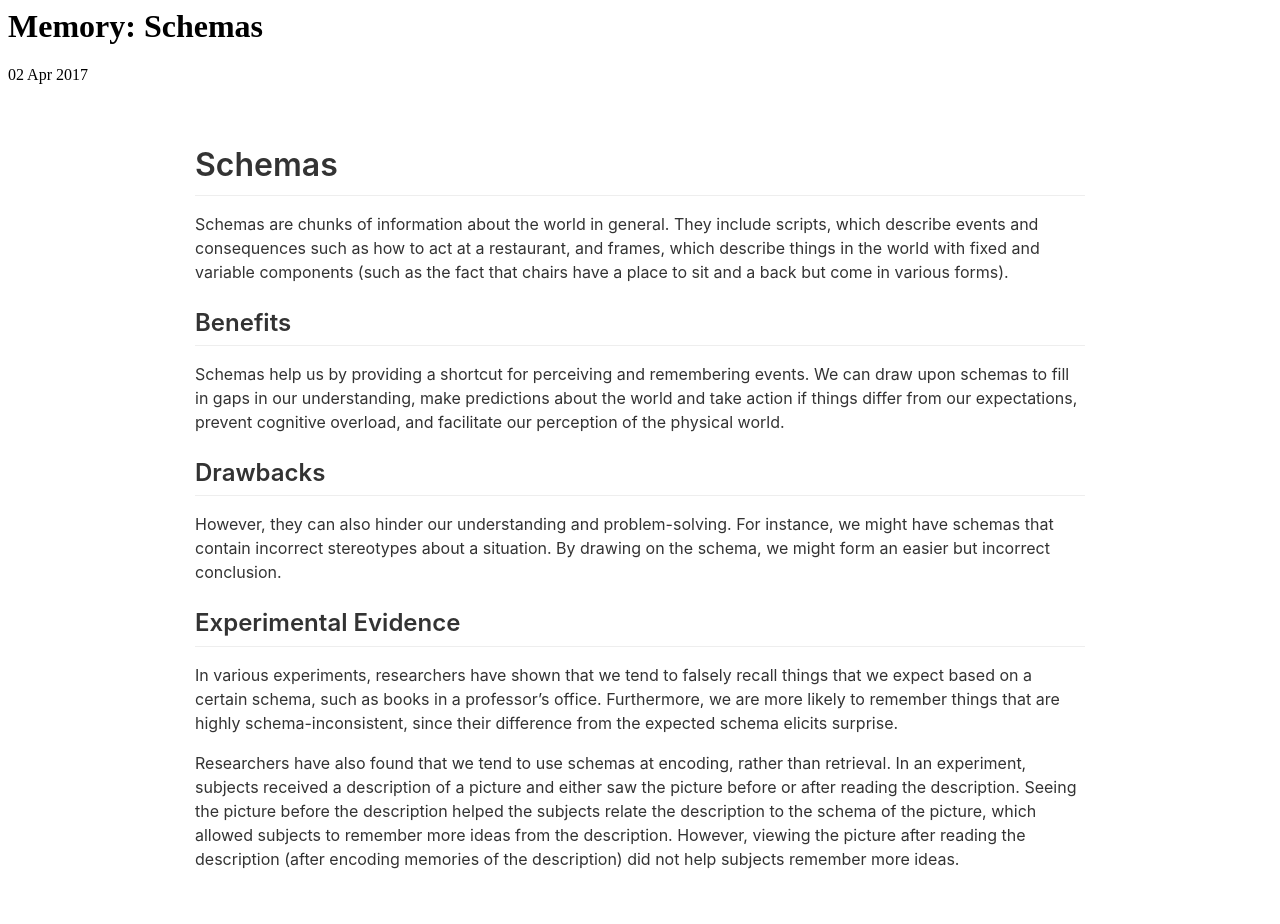
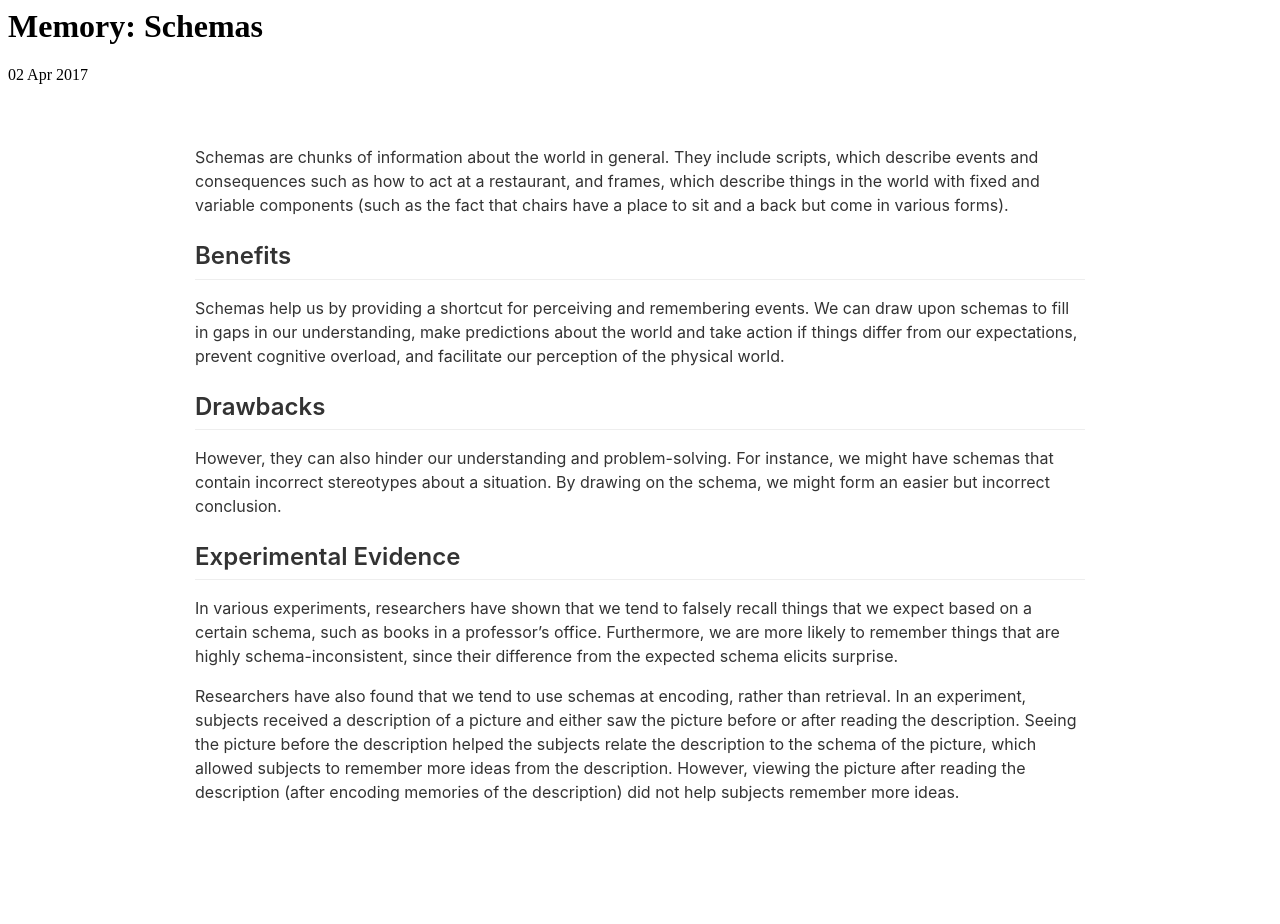
Before and after one commit to cchen23/cchen23.githhub.io, a Jekyll site: the page built from _posts/2017-04-02-mem-schemas.md, in a window 1280 px wide. Built offline with Jekyll 4.4.1, drawn with Linux system fonts in a browser that asks for light colours; after the commit the page ends 900 px from its top, so only the background shows below that.

Commit message:
Update 2017-04-02-mem-schemas.md

```diff
--- a/_posts/2017-04-02-mem-schemas.md
+++ b/_posts/2017-04-02-mem-schemas.md
@@ -5,8 +5,6 @@ date: 2017-04-02
 sources: lecture; text
 type: summary
 ---
-
-# Schemas
 
 Schemas are chunks of information about the world in general. They include scripts, which describe events and consequences such as how to act at a restaurant, and frames, which describe things in the world with fixed and variable components (such as the fact that chairs have a place to sit and a back but come in various forms).
 
```
